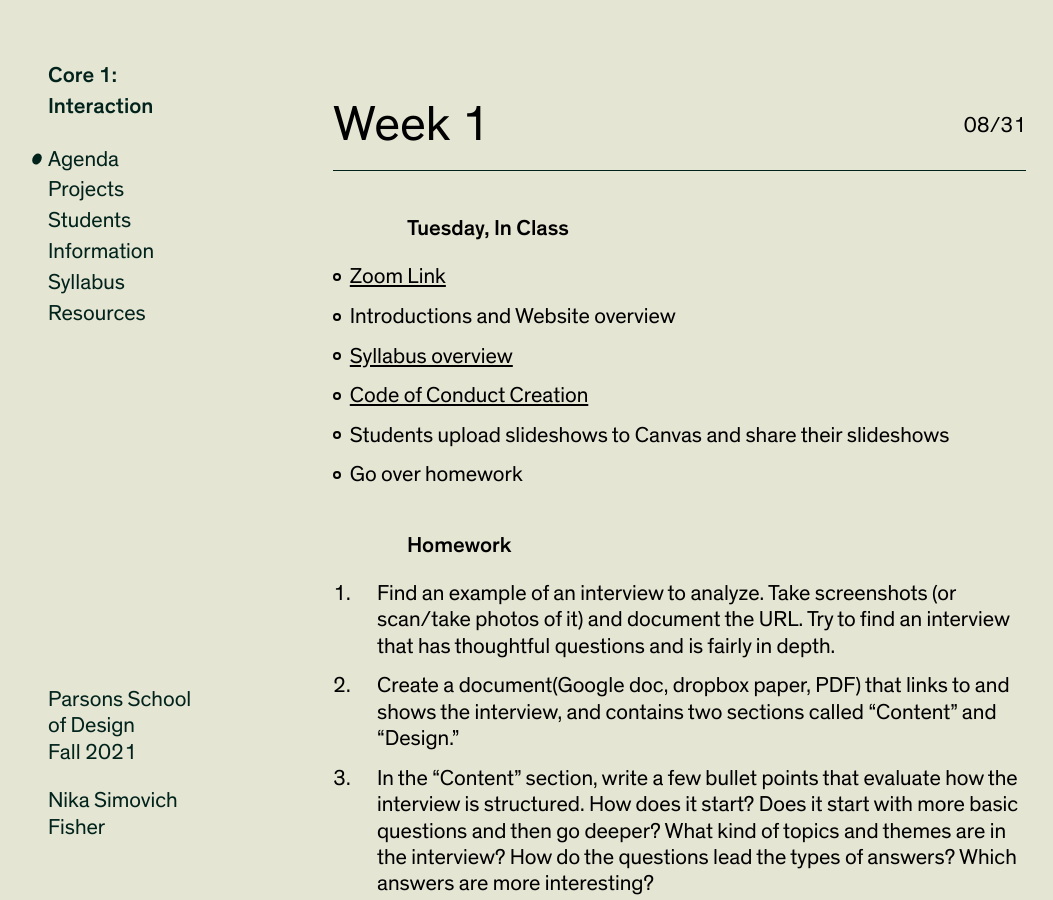
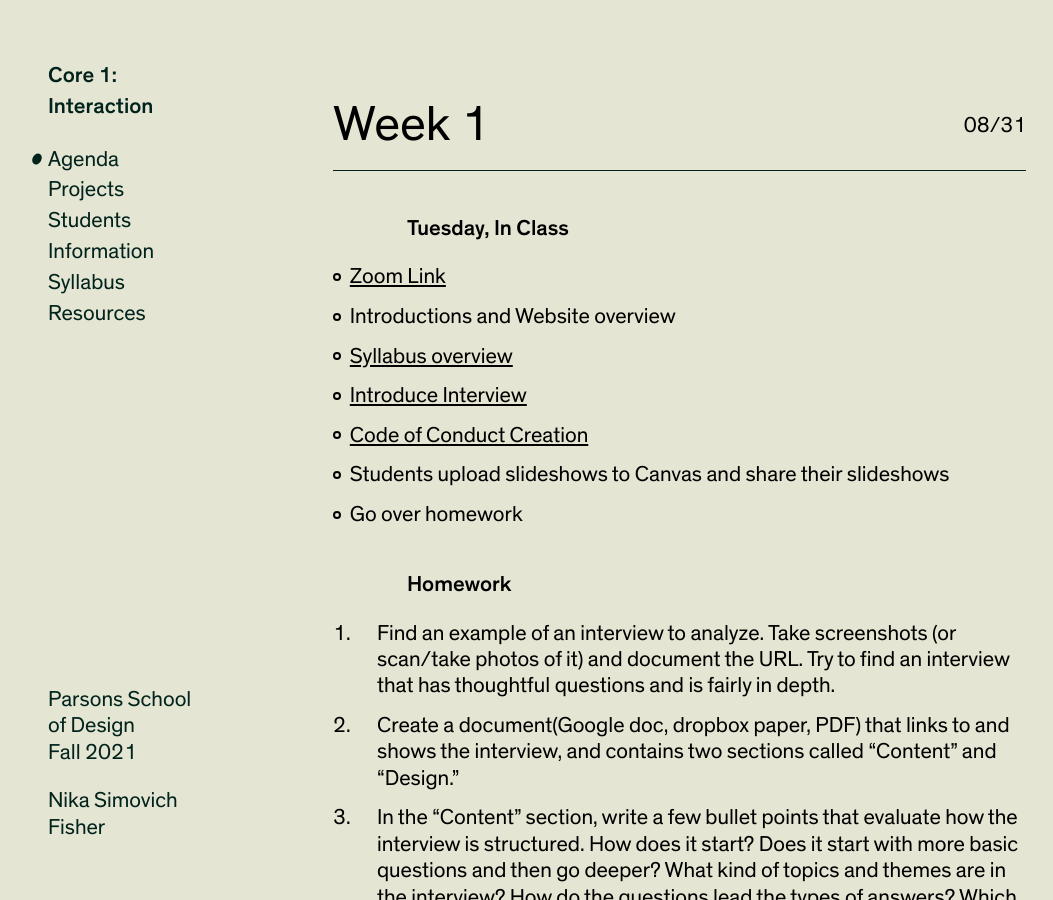
Before and after one commit to nikasimovich/cif21, a Jekyll site: the page built from _agendas/week-1.md, in a window 1280 px wide and 900 px high. Shown: the whole window, without its empty margins (12-1065 px from the left). Built offline with Jekyll 4.4.1, drawn with Linux system fonts in a browser that asks for light colours; some of the changed text lies outside the part shown.

Commit message:
Add agenda

```diff
--- a/_agendas/week-1.md
+++ b/_agendas/week-1.md
@@ -10,6 +10,7 @@ summary: Intros, Syllabus, Code of Conduct, Student Slideshows
 - [Zoom Link](https://NewSchool.zoom.us/my/nikafisher)
 - Introductions and Website overview
 - [Syllabus overview](/syllabus)
+- [Introduce Interview](/projects/interview)
 - [Code of Conduct Creation](https://paper.dropbox.com/doc/F21-Core-Interaction-1-Code-of-Conduct--BRQjqg9ZzJhM5t5ETNPiRxDvAQ-U7TZMGIuGrpF6EVVfR4c6)
 - Students upload slideshows to Canvas and share their slideshows
 - Go over homework
@@ -19,4 +20,4 @@ summary: Intros, Syllabus, Code of Conduct, Student Slideshows
 2. Create a document(Google doc, dropbox paper, PDF) that links to and shows the interview, and contains two sections called “Content” and “Design.”
 3. In the “Content” section, write a few bullet points that evaluate how the interview is structured. How does it start? Does it start with more basic questions and then go deeper? What kind of topics and themes are in the interview? How do the questions lead the types of answers? Which answers are more interesting?
 4. In the “Design” section, analyze the visual structure of the interview. How many fonts are used – write down the name of the font, the weight, the size, color, etc. Analyze the hierarchy of the interview. If any images are used, evaluate what they have in common, where they&rsquo;re sourced from, and how they connect to the writing.
-5. Submit your document to the [homework drop](https://drive.google.com/drive/folders/1kmLG4L98WP66aRHY0KIzz_0D3q5HEJKc?usp=sharing) before class begins next week.
+5. Submit your document on Canvas under "Interview Annotation" and be prepared to share and discuss your findings next week
```
